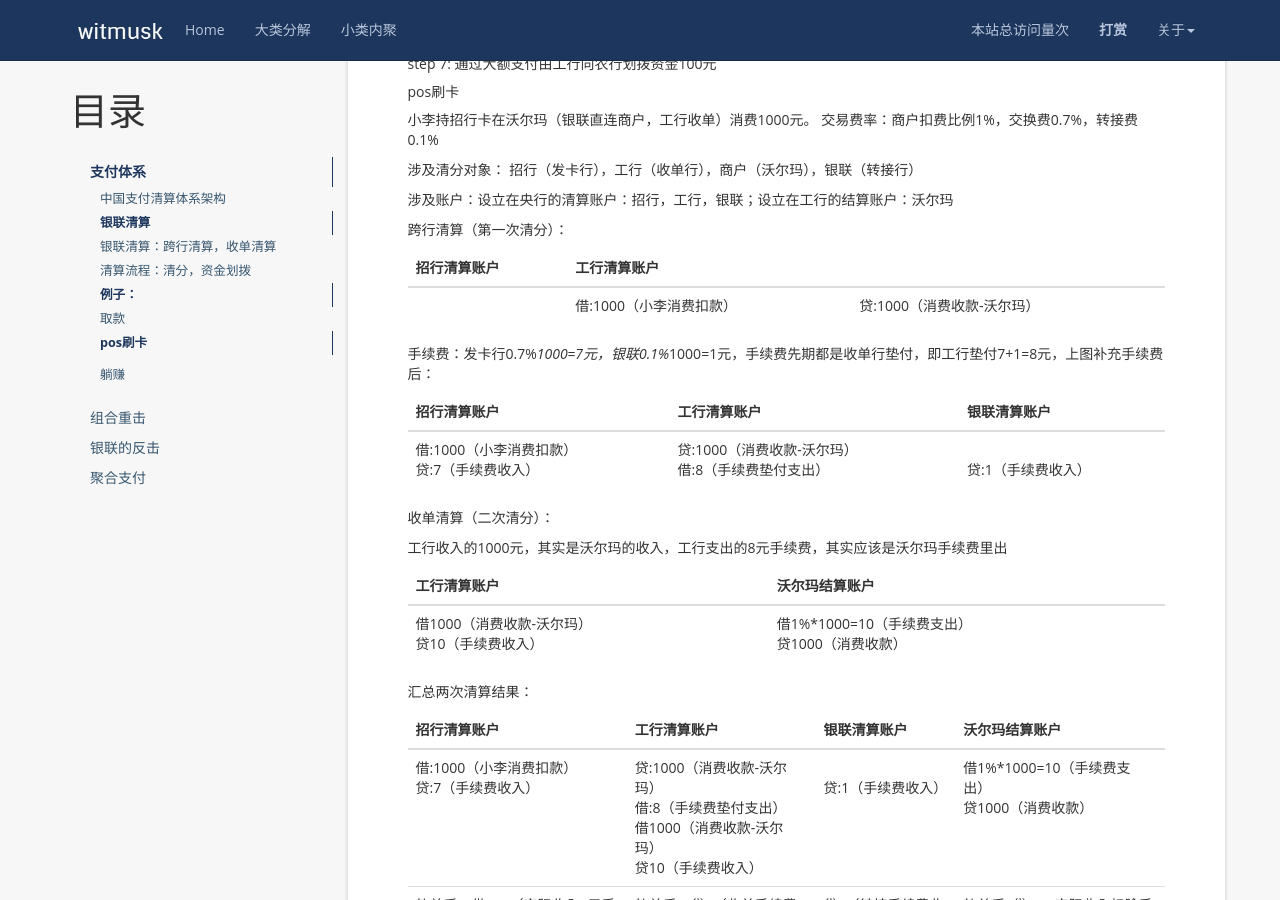
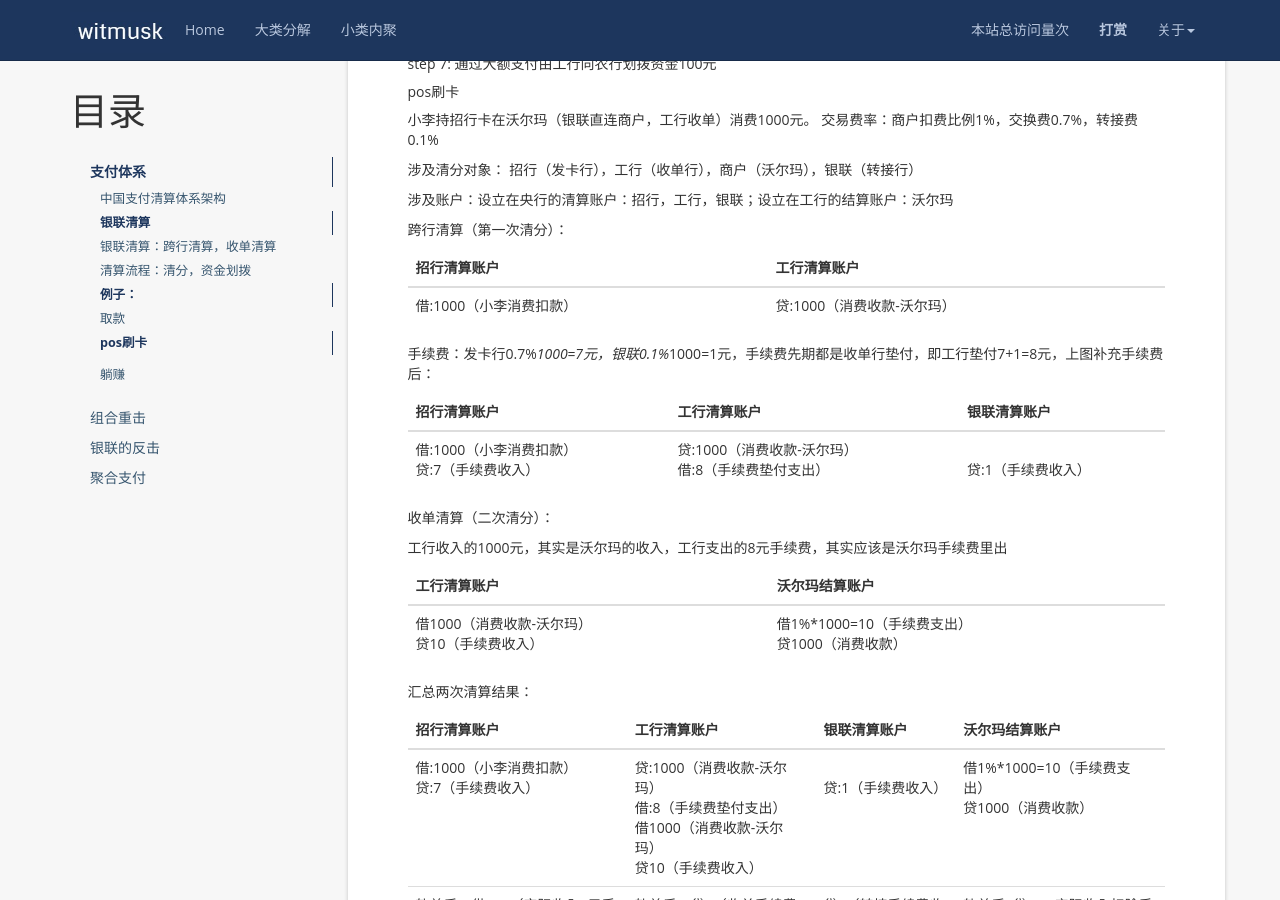
Before and after one commit to witmusk/witmusk.github.io, a Jekyll site: the page built from _posts/2019-07-12-支付杂谈.md, in a window 1280 px wide and 900 px high, scrolled down 2024 px. Built offline with Jekyll 4.4.1, drawn with Linux system fonts in a browser that asks for light colours; nearby versions of some CDN libraries; a script that is not in the unit is left out; comment, search, counter and statistics services are not loaded.

Commit message:
payments

```diff
--- a/_posts/2019-07-12-支付杂谈.md
+++ b/_posts/2019-07-12-支付杂谈.md
@@ -90,7 +90,7 @@ tags: [支付, 金融]
 
   招行清算账户 | 工行清算账户
   |-----|-----|
-  |借:1000（小李消费扣款） | 贷:1000（消费收款-沃尔玛）|
+  借:1000（小李消费扣款） | 贷:1000（消费收款-沃尔玛）
 
   手续费：发卡行0.7%*1000=7元，银联0.1%*1000=1元，手续费先期都是收单行垫付，即工行垫付7+1=8元，上图补充手续费后：
 
```
